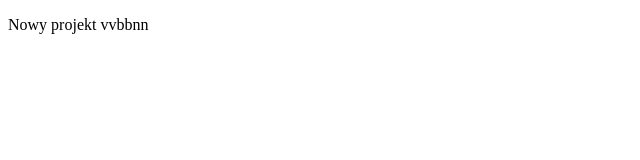
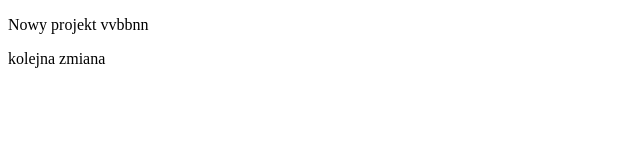
Before and after one commit to EwelinaNoga/cwiczenia-w-domu, a plain HTML site: page index.html in a window 1280 px wide. Shown: the full height of the page, 0-640 px from the left. Drawn offline with Linux system fonts and the light colour scheme.

Commit message:
kolejna zmiana

```diff
--- a/index.html
+++ b/index.html
@@ -6,6 +6,7 @@
 </head>
 <body>
    <p> Nowy projekt vvbbnn</p>
+   <p>kolejna zmiana</p>
 
 </body>
 </html>
```
